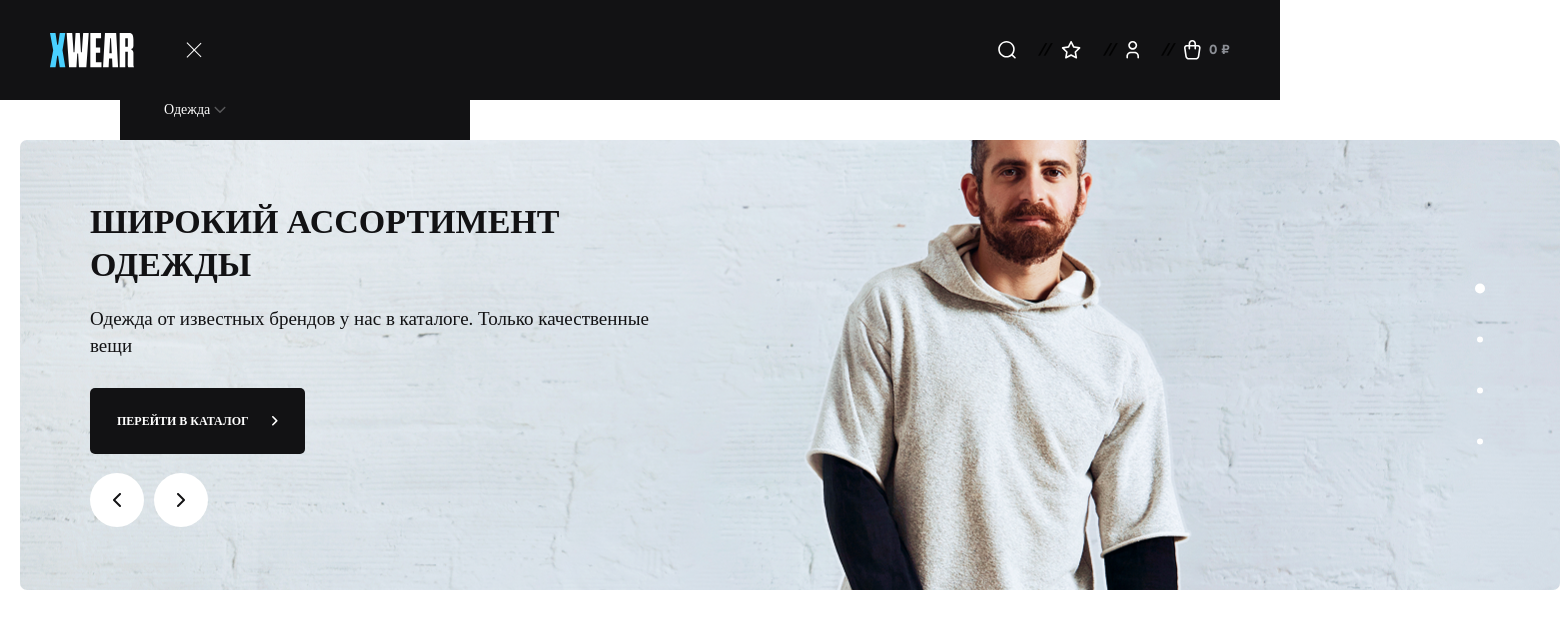
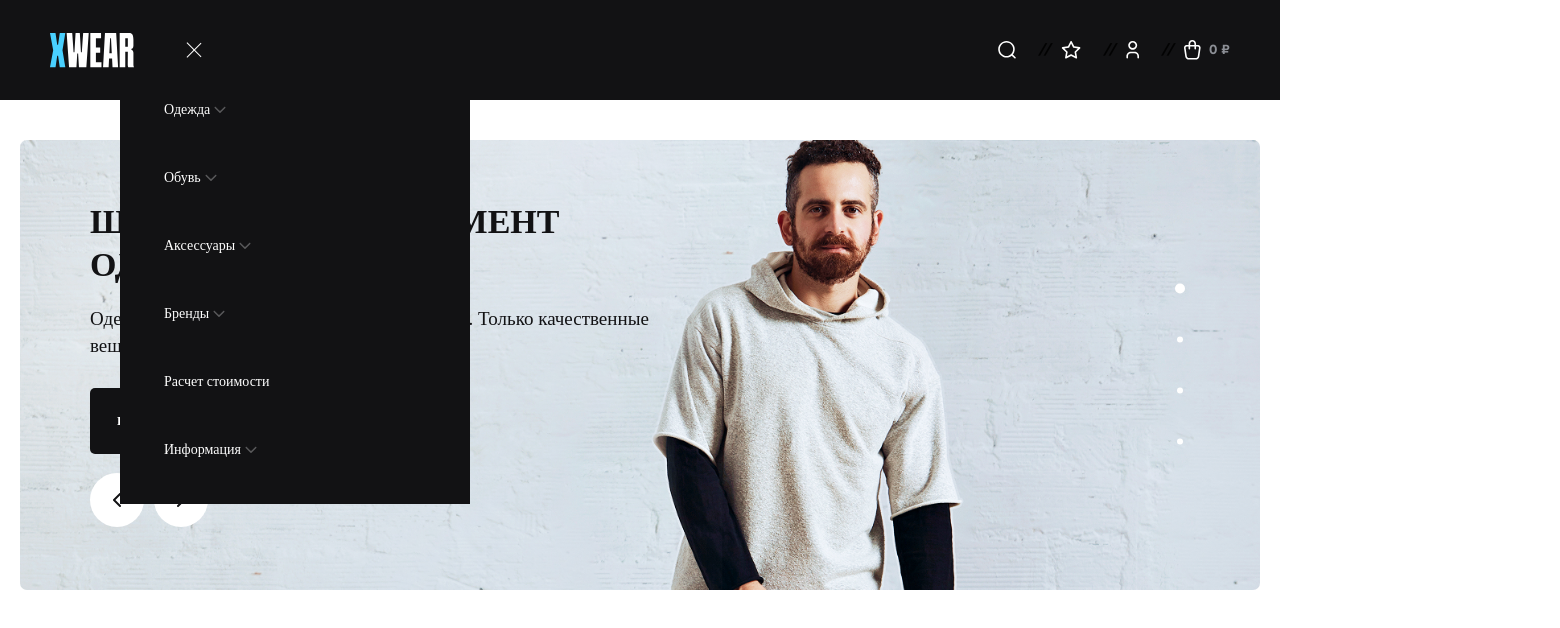
Before and after one commit to dasechh/xwear-store, a React (Vite) app: page / in a window 1280 px wide. Both pictures are taken after a click on the button 169 px from the left and 50 px from the top of the page. Shown: the top 628 px of the page, 1560 px wide, since content can reach past the window. Built offline with nearby package versions, Linux system fonts and the light colour scheme; a web font is replaced by a local one.

Commit message:
z-index fixes

```diff
--- a/src/components/Featured-carousel/Carousel/Carousel.css
+++ b/src/components/Featured-carousel/Carousel/Carousel.css
@@ -30,3 +30,7 @@
     display: none;
   }
 }
+
+.swiper {
+  z-index: 0 !important;
+}
--- a/src/components/Featured-carousel/Carousel/Carousel.tsx
+++ b/src/components/Featured-carousel/Carousel/Carousel.tsx
@@ -7,7 +7,7 @@ import "swiper/css";
 
 export default function Carousel() {
   return (
-    <section>
+    <section className="w-full">
       <Swiper
         className="h-157.75 w-full max-w-[1540px] rounded-[7px] max-2xl:h-[450px] max-md:h-[340px]"
         direction={"horizontal"}
@@ -31,7 +31,7 @@ export default function Carousel() {
           bulletActiveClass: "swiper-dot-active",
         }}
         autoplay={{
-          delay: 500000,
+          delay: 10000,
         }}
       >
         <SwiperSlide>
--- a/src/components/Header/ExtendableButton.tsx
+++ b/src/components/Header/ExtendableButton.tsx
@@ -27,7 +27,7 @@ export default function ExtendableButton({ text, subButtons }: ExtendProps) {
 
   return (
     <>
-      <div className="relative" ref={ref}>
+      <div className="relative z-1" ref={ref}>
         {subButtons ? (
           <button
             onClick={() => setOpen((prev) => !prev)}
@@ -49,7 +49,7 @@ export default function ExtendableButton({ text, subButtons }: ExtendProps) {
         )}
 
         {open && subButtons && (
-          <div className="bg-xwear-black box-border flex w-[275px] flex-col gap-10.5 pt-8 pl-8 2xl:absolute 2xl:top-15 2xl:left-[-2rem] 2xl:pb-11">
+          <div className="bg-xwear-black z-1 box-border flex w-[275px] flex-col gap-10.5 pt-8 pl-8 2xl:absolute 2xl:top-15 2xl:left-[-2rem] 2xl:pb-11">
             {subButtons.map((el, i) => (
               <Link
                 key={i}
--- a/src/components/Header/Menu.tsx
+++ b/src/components/Header/Menu.tsx
@@ -67,7 +67,7 @@ export default function HeaderMenu({ menuOpen, setMenuOpen }: HeaderMenuProps) {
       {menuOpen && (
         <div
           ref={ref}
-          className={`${hamburger ? "bg-xwear-black absolute top-25 left-30 flex w-[350px] flex-col gap-12 pb-11 pl-11 whitespace-nowrap max-md:top-0 max-md:left-0 max-md:h-full max-md:pt-16.5" : "flex flex-row justify-center gap-12"} px-30 font-[RF-Dewi] text-sm whitespace-nowrap text-white`}
+          className={`${hamburger ? "bg-xwear-black absolute top-25 left-30 flex w-[350px] flex-col gap-12 pb-11 pl-11 whitespace-nowrap max-md:top-0 max-md:left-0 max-md:h-full max-md:pt-16.5" : "flex flex-row justify-center gap-12"} z-1 px-30 font-[RF-Dewi] text-sm whitespace-nowrap text-white`}
         >
           <ExtendableButton
             text="Одежда"
```
